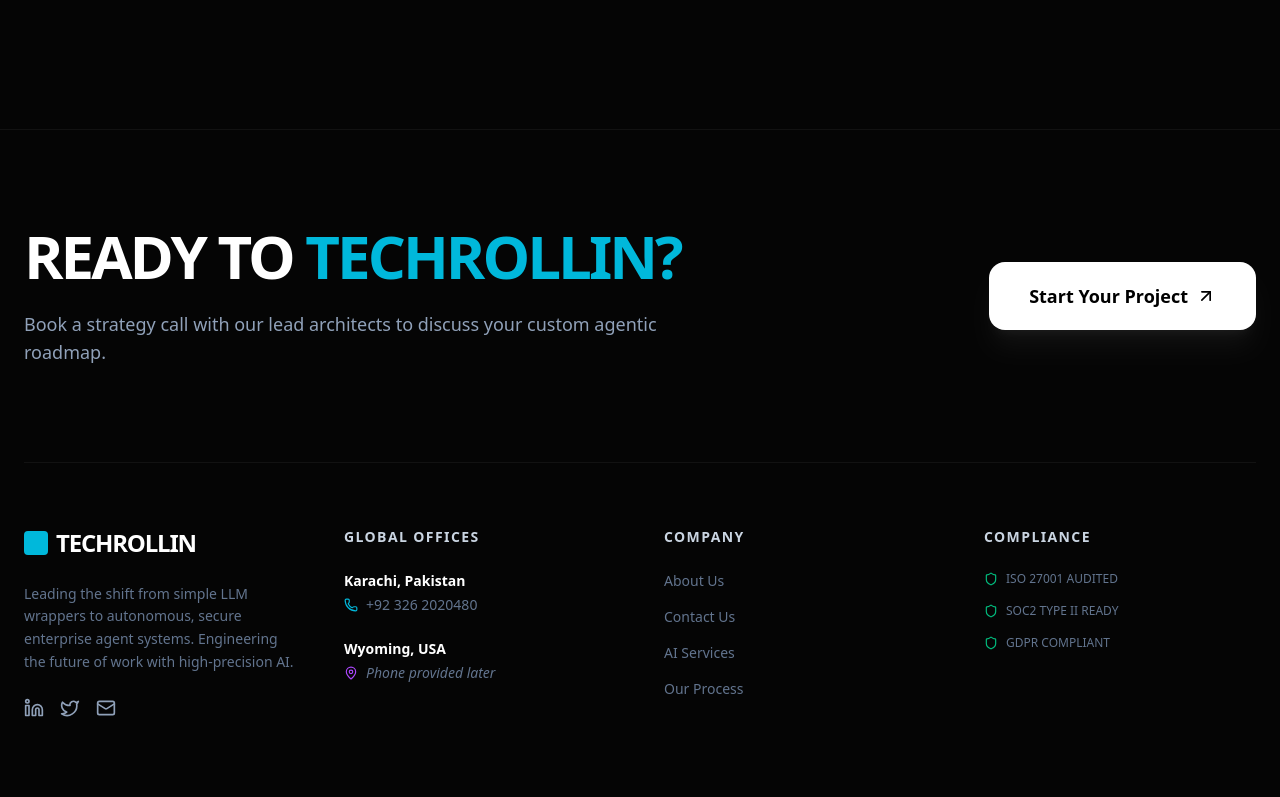
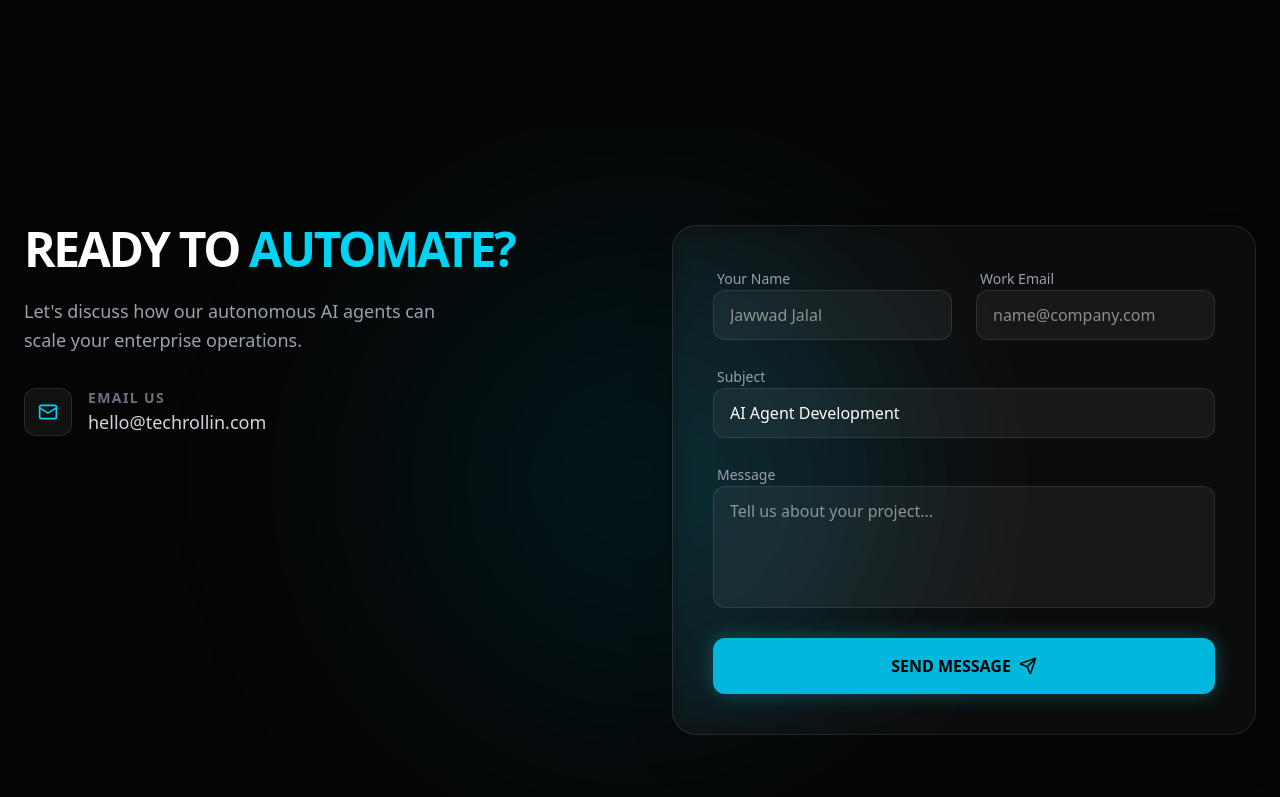
Before and after one commit to jawwadjalal/techrollin-web, a Next.js app: page / in a window 1280 px wide. Shown: the part 6723-7520 px from the top of the page. Built offline with nearby package versions, Linux system fonts and the light colour scheme.

Commit message:
Added Contact Form with Resend API route and animations

```diff
--- /dev/null
+++ b/app/api/send/route.ts
@@ -0,0 +1,24 @@
+import { Resend } from 'resend';
+import { NextResponse } from 'next/server';
+
+// Humari API key jo .env.local mein hai, ye usay uthaye ga
+const resend = new Resend(process.env.RESEND_API_KEY);
+
+export async function POST(req: Request) {
+  try {
+    // Form se jo data aaye ga, usay yahan pakrain gay
+    const { name, email, subject, message } = await req.json();
+
+    const data = await resend.emails.send({
+      from: 'TechRollin <onboarding@resend.dev>',
+      to: ['jalaljawwad@gmail.com'], // <-- YAHAN APNI ASLI GMAIL LIKHEN
+      subject: `New Inquiry: ${subject}`,
+      replyTo: email,
+      text: `Name: ${name}\nEmail: ${email}\n\nMessage:\n${message}`,
+    });
+
+    return NextResponse.json({ success: true, data });
+  } catch (error) {
+    return NextResponse.json({ success: false, error });
+  }
+}
--- a/app/page.tsx
+++ b/app/page.tsx
@@ -12,6 +12,7 @@ import Architecture from "../components/TechnicalArchitecture";
 import SecurityCompliance from "../components/SecurityCompliance";
 import TestimonialsUSP from "../components/TestimonialsUSP";
 import Footer from "../components/Footer";
+import ContactForm from "../components/ContactForm";
 
 export default function Home() {
 
@@ -51,7 +52,7 @@ export default function Home() {
       <div className="reveal-section"><Architecture /></div>
       <div className="reveal-section"><SecurityCompliance /></div>
       <div className="reveal-section"><TestimonialsUSP /></div>
-
+      <div className="reveal-section"><ContactForm /></div>
       <Footer/>
     </main>
   );
--- /dev/null
+++ b/components/ContactForm.tsx
@@ -0,0 +1,142 @@
+"use client";
+import React, { useState } from "react";
+import { Mail, Send } from "lucide-react";
+
+export default function ContactForm() {
+  // --- Backend Logic Start ---
+  const [formData, setFormData] = useState({
+    name: "",
+    email: "",
+    subject: "AI Agent Development",
+    message: "",
+  });
+  const [loading, setLoading] = useState(false);
+  const [status, setStatus] = useState("");
+
+  const handleSubmit = async (e: React.FormEvent) => {
+    e.preventDefault();
+    setLoading(true);
+    setStatus("Sending...");
+
+    try {
+      const response = await fetch("/api/send", {
+        method: "POST",
+        headers: { "Content-Type": "application/json" },
+        body: JSON.stringify(formData),
+      });
+
+      if (response.ok) {
+        setStatus("Success! Email sent.");
+        setFormData({ name: "", email: "", subject: "AI Agent Development", message: "" });
+      } else {
+        setStatus("Error: Could not send.");
+      }
+    } catch (error) {
+      setStatus("Error occurred.");
+    } finally {
+      setLoading(false);
+    }
+  };
+  // --- Backend Logic End ---
+
+  return (
+    <section className="py-24 px-6 bg-[#050505] relative overflow-hidden">
+      <div className="absolute top-1/2 left-1/2 -translate-x-1/2 -translate-y-1/2 w-[500px] h-[500px] bg-cyan-500/10 blur-[120px] rounded-full -z-10" />
+
+      <div className="max-w-7xl mx-auto grid grid-cols-1 lg:grid-cols-2 gap-16 items-start">
+
+        {/* Left Side: Text & Info */}
+        <div>
+          <h2 className="text-4xl md:text-5xl font-bold mb-6 tracking-tighter">
+            READY TO <span className="text-cyan-400">AUTOMATE?</span>
+          </h2>
+          <p className="text-gray-400 text-lg mb-8 max-w-md leading-relaxed">
+            Let's discuss how our autonomous AI agents can scale your enterprise operations.
+          </p>
+
+          <div className="space-y-6">
+            <div className="flex items-center gap-4 text-gray-300">
+              <div className="w-12 h-12 rounded-xl bg-white/5 border border-white/10 flex items-center justify-center text-cyan-400">
+                <Mail size={20} />
+              </div>
+              <div>
+                <p className="text-sm text-gray-500 uppercase tracking-widest font-semibold">Email Us</p>
+                <p className="text-lg">hello@techrollin.com</p>
+              </div>
+            </div>
+          </div>
+        </div>
+
+        {/* Right Side: The Form */}
+        <div className="bg-white/[0.03] backdrop-blur-md border border-white/10 p-8 md:p-10 rounded-3xl shadow-2xl">
+          <form onSubmit={handleSubmit} className="space-y-6">
+            <div className="grid grid-cols-1 md:grid-cols-2 gap-6">
+              <div className="space-y-2">
+                <label className="text-sm text-gray-400 font-medium ml-1">Your Name</label>
+                <input
+                  required
+                  type="text"
+                  value={formData.name}
+                  onChange={(e) => setFormData({...formData, name: e.target.value})}
+                  placeholder="Jawwad Jalal"
+                  className="w-full bg-white/5 border border-white/10 rounded-xl px-4 py-3 outline-none focus:border-cyan-500/50 transition-all text-white"
+                />
+              </div>
+              <div className="space-y-2">
+                <label className="text-sm text-gray-400 font-medium ml-1">Work Email</label>
+                <input
+                  required
+                  type="email"
+                  value={formData.email}
+                  onChange={(e) => setFormData({...formData, email: e.target.value})}
+                  placeholder="name@company.com"
+                  className="w-full bg-white/5 border border-white/10 rounded-xl px-4 py-3 outline-none focus:border-cyan-500/50 transition-all text-white"
+                />
+              </div>
+            </div>
+
+            <div className="space-y-2">
+              <label className="text-sm text-gray-400 font-medium ml-1">Subject</label>
+              <select
+                value={formData.subject}
+                onChange={(e) => setFormData({...formData, subject: e.target.value})}
+                className="w-full bg-white/5 border border-white/10 rounded-xl px-4 py-3 outline-none focus:border-cyan-500/50 transition-all text-white appearance-none"
+              >
+                <option value="AI Agent Development" className="bg-[#050505]">AI Agent Development</option>
+                <option value="Workflow Automation" className="bg-[#050505]">Workflow Automation</option>
+                <option value="Enterprise Consulting" className="bg-[#050505]">Enterprise Consulting</option>
+              </select>
+            </div>
+
+            <div className="space-y-2">
+              <label className="text-sm text-gray-400 font-medium ml-1">Message</label>
+              <textarea
+                required
+                value={formData.message}
+                onChange={(e) => setFormData({...formData, message: e.target.value})}
+                rows={4}
+                placeholder="Tell us about your project..."
+                className="w-full bg-white/5 border border-white/10 rounded-xl px-4 py-3 outline-none focus:border-cyan-500/50 transition-all text-white resize-none"
+              ></textarea>
+            </div>
+
+            <button
+              disabled={loading}
+              type="submit"
+              className="w-full bg-cyan-500 hover:bg-cyan-400 text-black font-bold py-4 rounded-xl flex items-center justify-center gap-2 transition-all transform hover:scale-[1.02] active:scale-[0.98] shadow-[0_0_20px_rgba(34,211,238,0.3)] disabled:opacity-50"
+            >
+              {loading ? "SENDING..." : "SEND MESSAGE"} <Send size={18} />
+            </button>
+
+            {status && (
+              <p className={`text-center text-sm mt-2 ${status.includes("Success") ? "text-cyan-400" : "text-red-400"}`}>
+                {status}
+              </p>
+            )}
+          </form>
+        </div>
+
+      </div>
+    </section>
+  );
+}
--- a/package.json
+++ b/package.json
@@ -17,6 +17,7 @@
     "react": "19.2.3",
     "react-dom": "19.2.3",
     "react-p5": "^1.4.1",
+    "resend": "^6.9.3",
     "tailwind-merge": "^3.5.0"
   },
   "devDependencies": {
```
Also changed, not shown: 1 other file (tests, documents, lock files or other folders).
